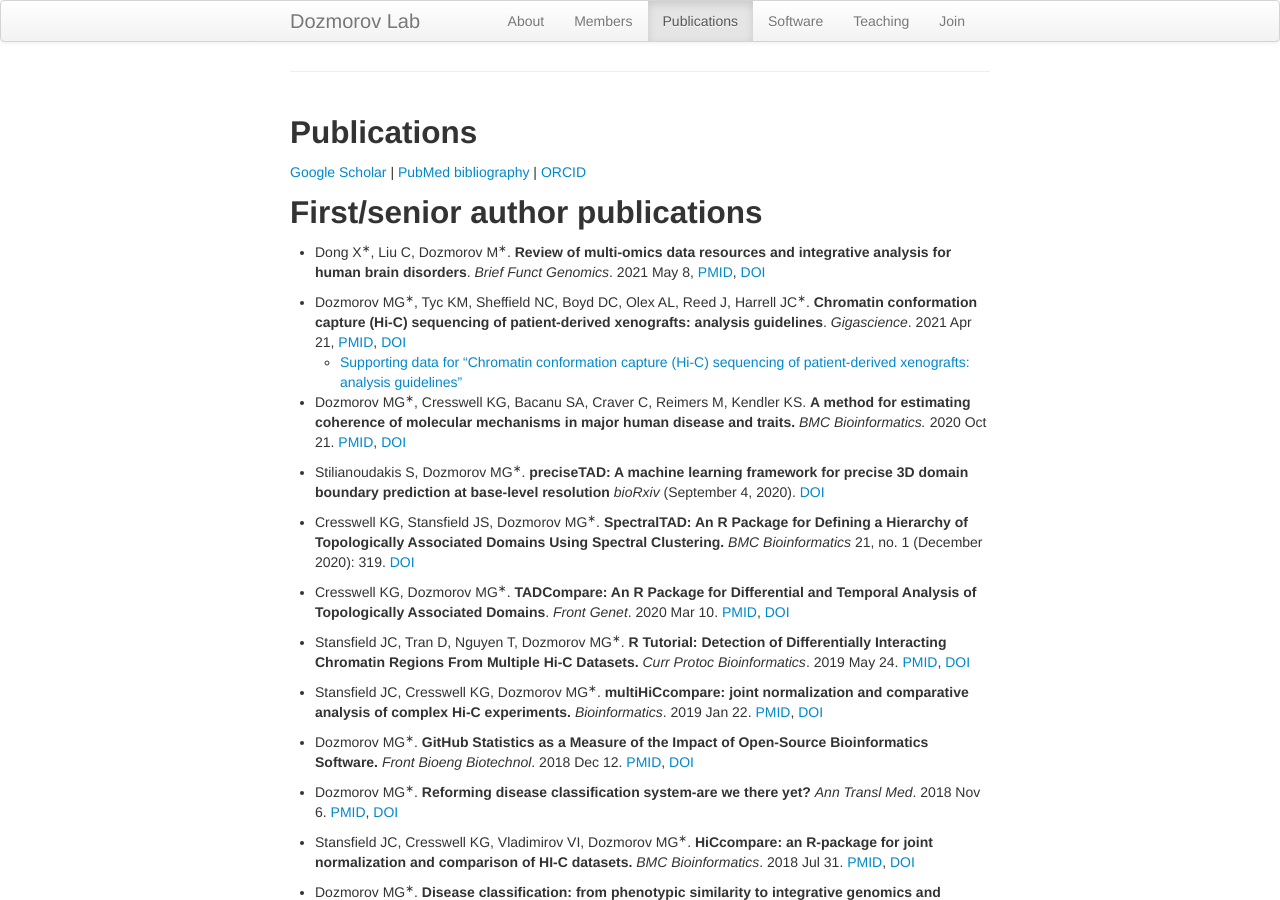
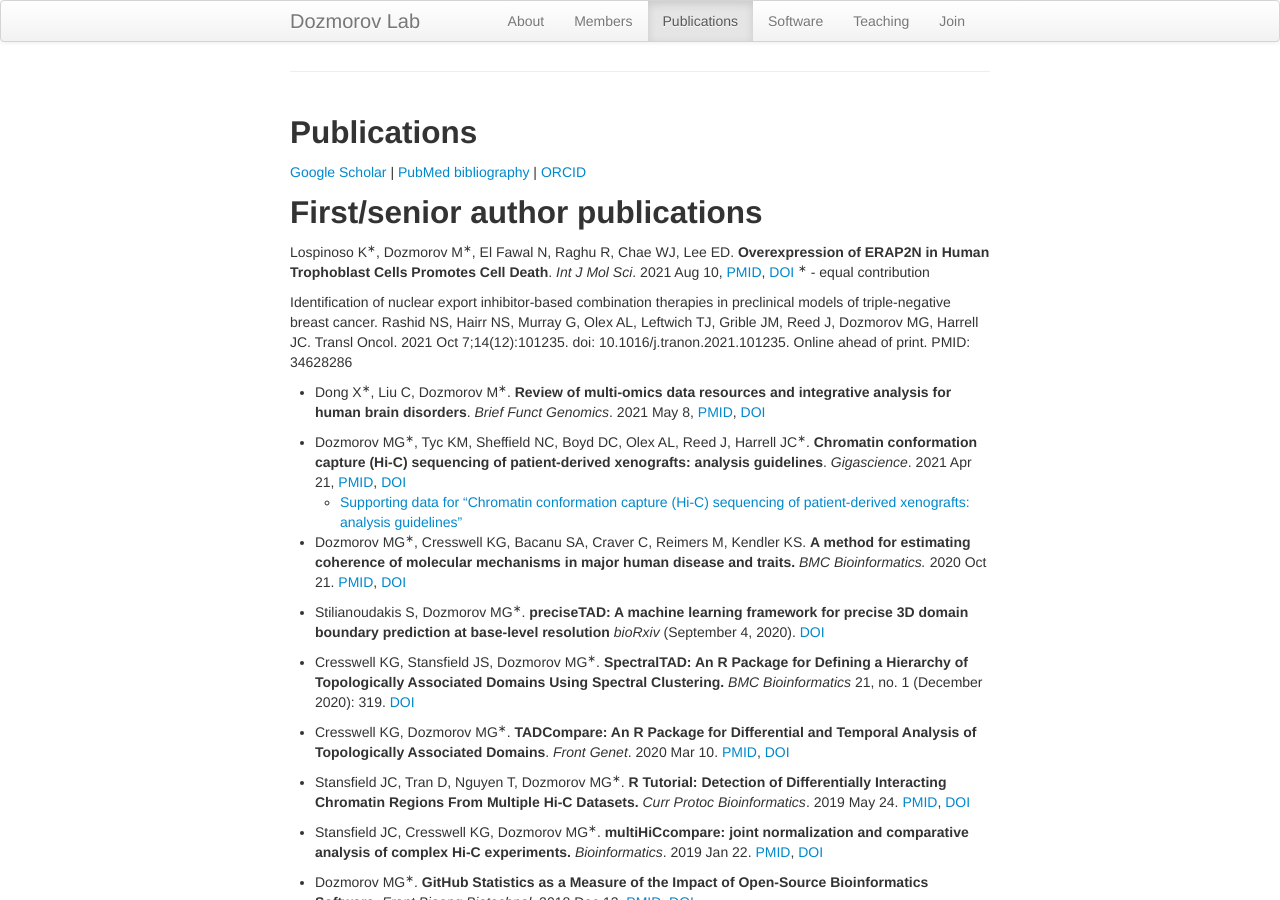
Before and after one commit to dozmorovlab/dozmorovlab.github.io, a Jekyll site: the page built from 02-pubs.md, in a window 1280 px wide and 900 px high. Built offline with Jekyll 4.4.1, drawn with Linux system fonts in a browser that asks for light colours; comment, search, counter and statistics services are not loaded.

Commit message:
Update pubs

```diff
--- a/02-pubs.md
+++ b/02-pubs.md
@@ -15,6 +15,15 @@ permalink: "publications.html"
 [ORCID](https://orcid.org/0000-0002-0086-8358)
 
 ## First/senior author publications
+
+Lospinoso K<sup>&lowast;</sup>, Dozmorov M<sup>&lowast;</sup>, El Fawal N, Raghu R, Chae WJ, Lee ED. **Overexpression of ERAP2N in Human Trophoblast Cells Promotes Cell Death**. _Int J Mol Sci_. 2021 Aug 10, [PMID](https://www.ncbi.nlm.nih.gov/pubmed/34445292), [DOI](https://doi.org/10.3390/ijms22168585) <span data-badge-type="4" data-doi="10.3390/ijms22168585" data-hide-no-mentions="true" class="altmetric-embed"> </span>  <sup>&lowast;</sup> - equal contribution
+
+
+Identification of nuclear export inhibitor-based combination therapies in preclinical models of triple-negative breast cancer.
+Rashid NS, Hairr NS, Murray G, Olex AL, Leftwich TJ, Grible JM, Reed J, Dozmorov MG, Harrell JC.
+Transl Oncol. 2021 Oct 7;14(12):101235. doi: 10.1016/j.tranon.2021.101235. Online ahead of print.
+PMID: 34628286
+
 
 - Dong X<sup>&lowast;</sup>, Liu C, Dozmorov M<sup>&lowast;</sup>. **Review of multi-omics data resources and integrative analysis for human brain disorders**. _Brief Funct Genomics_. 2021 May 8, [PMID](https://www.ncbi.nlm.nih.gov/pubmed/33969380/), [DOI](https://doi.org/10.1093/bfgp/elab024) <span data-badge-type="4" data-doi="10.1093/bfgp/elab024" data-hide-no-mentions="true" class="altmetric-embed"> </span>
 
```
